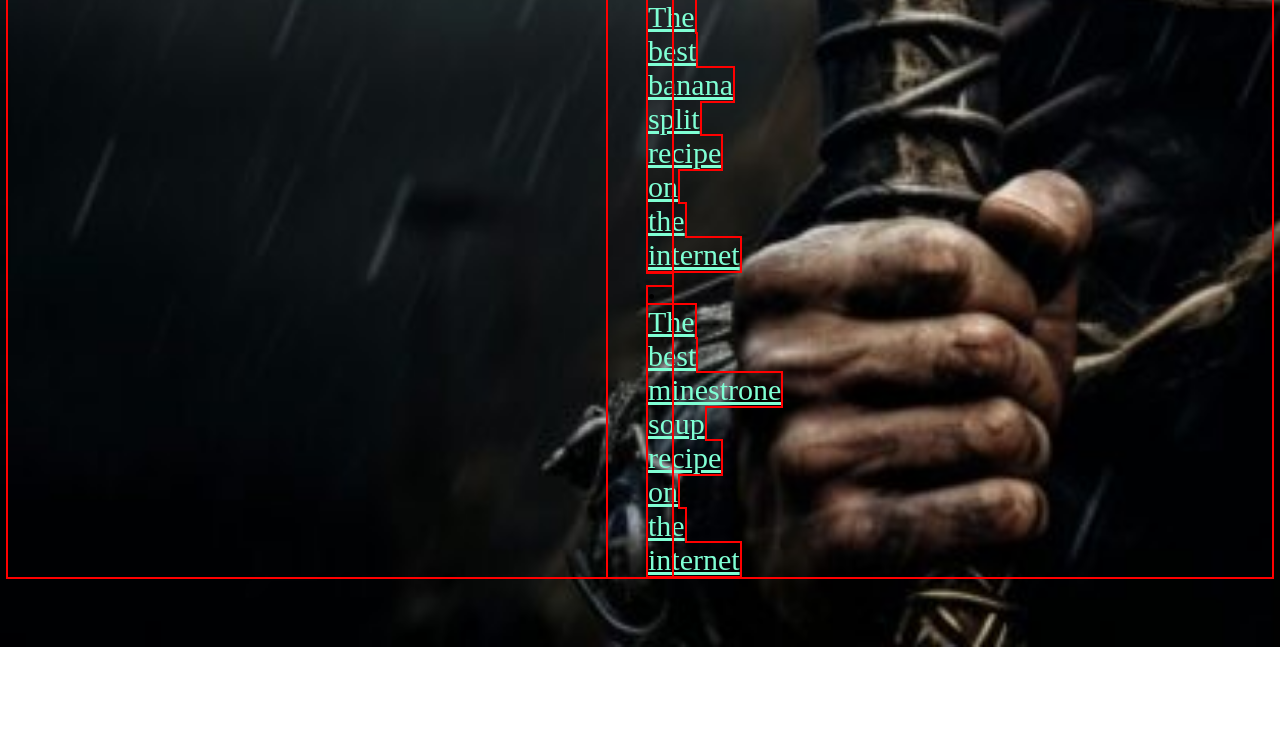
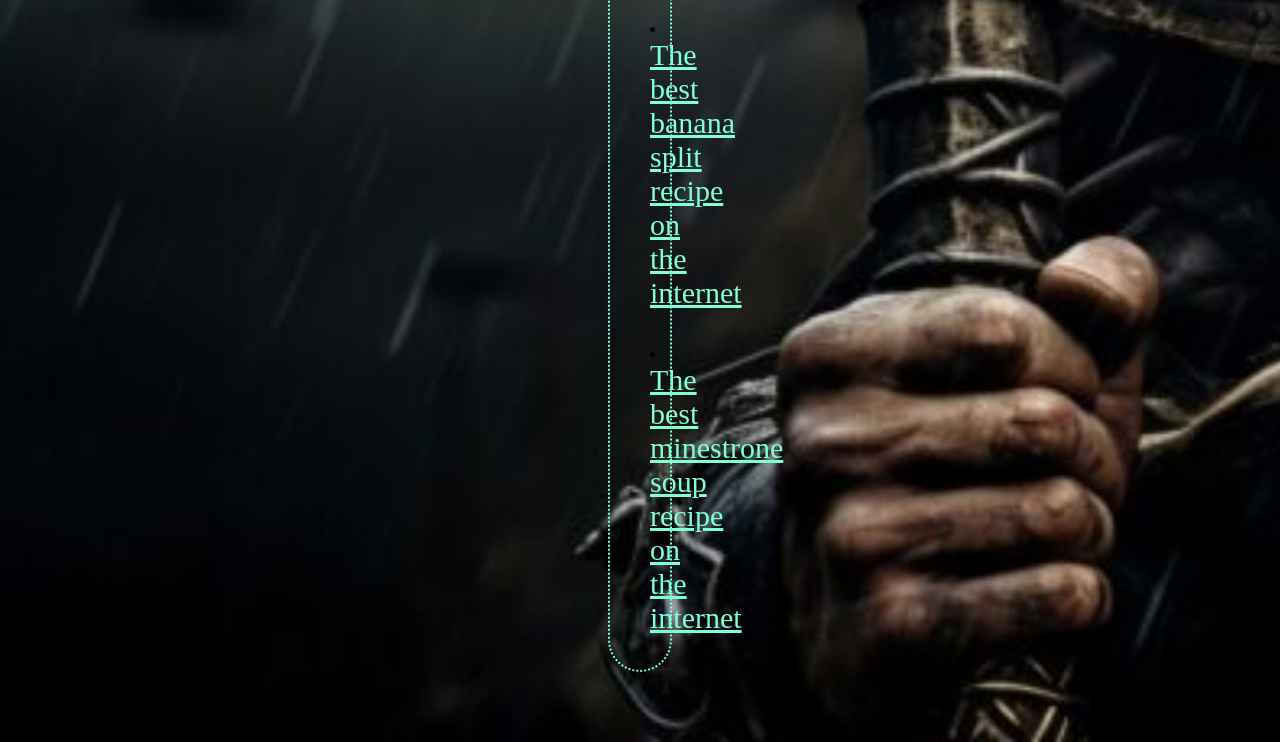
Before and after one commit to Oldee18/odin-recipes, a plain HTML site: page index.html in a window 1280 px wide. Shown: the part 919-1661 px from the top of the page. Before the commit the page ends 1566 px from the top, so only its background shows below. Drawn offline with Linux system fonts and the light colour scheme.

Commit message:
Added a border and border style for the link list.

```diff
--- a/styles.css
+++ b/styles.css
@@ -1,6 +1,6 @@
 * {
     font-family: 'Times New Roman', Times, serif;
-    outline: 2px solid red;
+
 }
 
 body {
@@ -19,12 +19,15 @@ body {
 }
 
 .container-recipes {
+    border: 2px dotted aquamarine;
+    border-radius: 100px;
     margin: 500px 600px 70px;
     text-align: center;
+
 }
 
 li {
-    margin: 15px 0 ;
+    margin: 15px 0px 35px;
     list-style-type: disc;
     list-style-position: inside;
 }
```
